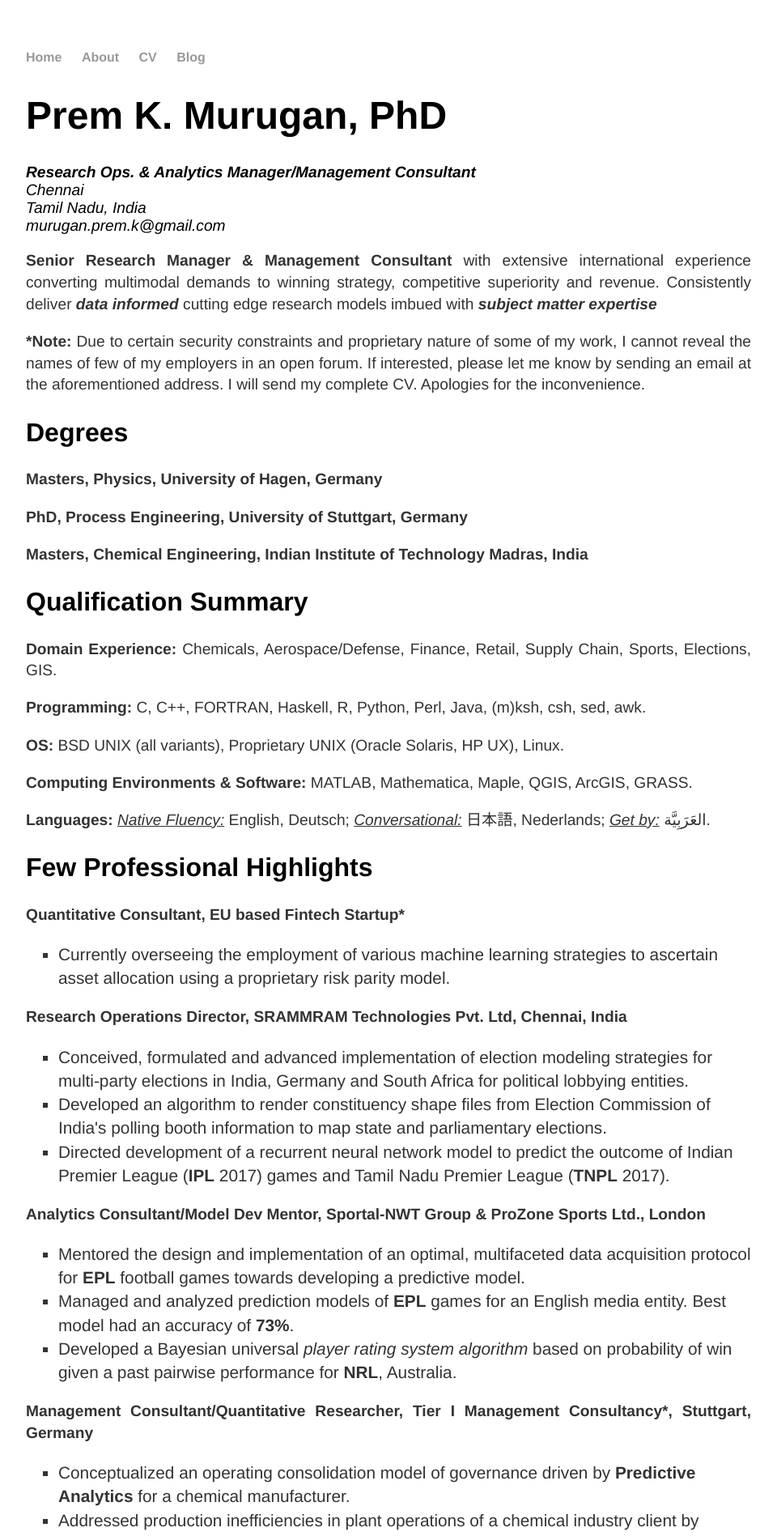
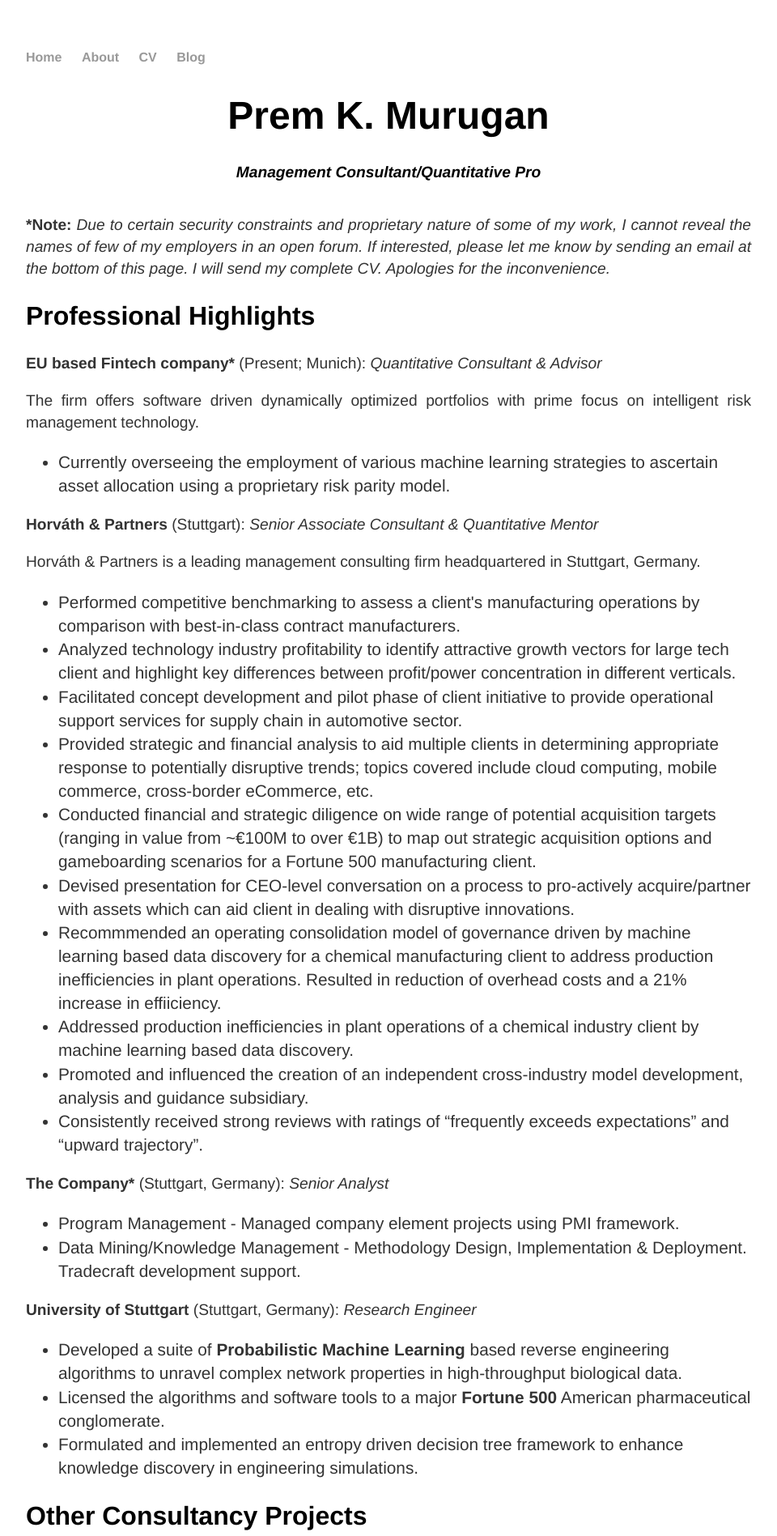
Before and after one commit to DaisukeAramaki/DaisukeAramaki.github.io, a Jekyll site: the page built from cv/index.html, in a window 1280 px wide. Shown: the top 1897 px of the page at 81% size, without its empty margins (160-1120 px from the left). Built offline with Jekyll 4.4.1, drawn with Linux system fonts in a browser that asks for light colours; some of the changed text lies outside the part shown.

Commit message:
Major updates

```diff
--- a/about/index.html
+++ b/about/index.html
@@ -3,17 +3,19 @@
 title: About Prem aka Daisuke Aramaki
 ---
 
-		<div class="about">
+		 <div class="about">
+                        <center><img src="https://i.imgur.com/cIqjO7g.png" alt=""  width="750" height="358"  id="hp"/></center>
 
-                        <h1>About</h1>
-		        <img src="https://i.imgur.com/WYNFNFC.jpg" alt="" width="150" height="186" id="hp"/>
-			<p style='text-align: justify;'> The grumpy old dog from Section 9 has been one of my favorite characters of all time and my most used online moniker. As a result, a lot of folks on various tech sites, blogs and forums know me as Daisuke Aramaki for more than a decade and a half now. I am in the process of resurrecting my online life after a long absence and decided to use this 9 year old account for my site pages.</p>
-			<p style='text-align: justify;'> My real name is Prem and I'm a Theoretical Physicist plus Chemical Engineer from Chennai, India. Quantitative research/consulting is my strong suit and I have been fortunate enough to have deeply explored this area across diverse domains in my career thus far. I lived and worked in EU for more than 14 years as a Research Manager and Management Consultant specializing in Analytics before coming back to Chennai. At the moment, I'm working remotely for a specialized European fintech firm.</p>
-			<p style='text-align: justify;'> I'm also available for hire as a freelance researcher, analytics consultant and advisor. Do contact me at my email if you're interested in working with me. In addition to English, I also speak good Japanese, Dutch and fluent German. Feel free to communicate in any of the aforementioned languages. Check out my CV page for some specifics. Also see my other blog for more information.</p>
+		  <p style='text-align: justify;'> The  <a href="http://ghostintheshell.wikia.com/wiki/Daisuke_Aramaki">grumpy old dog</a> from <a href="https://en.wikipedia.org/wiki/Public_Security_Section_9">Section 9</a> has been one of Prem's favorite characters of all time and his most used online moniker. As a result, a lot of folks on various tech sites, blogs and forums know him as Daisuke Aramaki for more than a decade and a half now. He's in the process of resurrecting his online life after a long absence and decided to use this 9 year old account for the site pages.</p>
+			<p style='text-align: justify;'> Prem is a Quantitative Consultant & Advisor at a EU based fintech firm founded  in Winter of 2014 that offers dynamically optimized portfolios with the aid of proprietary software. Risk management is the firm's lodestar. In addition to overseeing implementation of ML strategies towards asset allocation, he advised the executive team towards driving the Series B funding (culminating in a €30M+ financing from <a href="https://www.blackrock.com/corporate">Blackrock, Inc.</a>).</p>
+			<p style='text-align: justify;'> Previously, Prem was a Management Consultant  (later, Quantitative Expert/Mentor) for <a href="https://www.horvath-partners.com/de/home/">Horv&aacute;th & Partners</a>. He was involved with the Chemicals, Oil & Gas, Automotive and Defense/Intelligence practice groups. His focus areas included advanced analytics, connected platforms, technology infrastructure, supply chain management, frontier technologies in chemical plant operations and new models for intelligence analysis. </p>
+			<p style='text-align: justify;'>Prior to Horv&aacute;th & Partners, Prem was a Quantitative Analyst at a Defense Intelligence Company in Germany. He started out in the Data Mining/Knowledge Management division and quickly grew to be its second in command. His responsibilities included steering model design, guiding  roadmap / implementation, building and managing team of analysts supporting systems development within the company and handling execution for tradecraft support.</p>
+			<p style='text-align: justify;'>Prem began his research career at <a href="https://www.uni-stuttgart.de">University of Stuttgart</a>, where he developed an array of probabilistic machine learning based reverse engineering algorithms to identify complex network attributes in large-scale, high-throughput biological data. He graduated in Chemical Engineering from <a href="https://www.iitm.ac.in">Indian Institute of Technology Madras (IIT Madras)</a> and holds an additional Masters in Physics from <a href="https://www.fernuni-hagen.de">University of Hagen</a>. He is a comic book, anime & scifi nerd, a self-taught OK programmer, UFO & High Strangeness researcher, <a href="https://oldmanaramaki.wordpress.com">blogger</a> and a sucker for election and sports analytics. He speaks fluent English & German and conversationally adept in Japanese.</p>
+			<p style='text-align: justify;'><em>DISCLAIMER: The views expressed in this site are mine and mine alone and do not necessarily reflect the views of my current (or past) employers, their employees, partners, clients, and/or portfolio companies.</em></p>
 
 			<ul class="contacts">
 				<!-- <li><a href="#">@TwitterHandle</a></li> -->
 			<!--	<li><a href="https://skinwalker.wordpress.com"  style="color:#009DDB">My older blog</a></li> -->
-				<li><a href="https://oldmanaramaki.wordpress.com"  style="color:#009DDB">My current Wastebasket</a></li>
+				<!--<li><a href="https://oldmanaramaki.wordpress.com"  style="color:#009DDB">My current Wastebasket</a></li>-->
 				</ul>
 		</div>
--- a/css/main.css
+++ b/css/main.css
@@ -31,6 +31,6 @@
 }
 /*.cv .download { float: right; font-size: .8em; text-transform: uppercase; } */
 #hp  {
-    float: right;
-    margin: 0 0 0 15px;
+    /*float: center;*/
+    /*margin: 0 0 0 15px;*/
 }
--- a/cv/index.html
+++ b/cv/index.html
@@ -1,89 +1,110 @@
 ---
 layout: default
-title: CV Prem
+title: CV
 ---
 
 	<div class="cv">
 
 
-		                        <h1>Prem K. Murugan, PhD</h1>
+		                        <center><h1>Prem K. Murugan</h1></center>
                                         <address>
-					<strong>Research Ops. & Analytics Manager/Management Consultant</strong><br>
-					Chennai<br>
-					Tamil Nadu, India<br>
+					<center><strong>Management Consultant/Quantitative Pro</strong></center><br>
+				<!--	Chennai<br>
+					Tamil Nadu, India<br>-->
 				<!--	<abbr title="phone">P:</abbr> (+91) 994-025-1780<br>-->
-					<span class="obfuscate">murugan.prem.k@gmail.com</span>
+				<!--	<span class="obfuscate">murugan.prem.k@gmail.com</span> -->
                                         </address>
 
-		<p style='text-align: justify;'><strong>Senior Research Manager & Management Consultant</strong> with extensive international experience converting multimodal demands to winning strategy, competitive superiority and revenue. Consistently deliver <em><strong>data informed</strong></em> cutting edge research models imbued with <em><strong>subject matter expertise</strong></em></p>
+			<p style='text-align: justify;'><strong>*Note:</strong><em> Due to certain security constraints and proprietary nature of some of my work, I cannot reveal the names of few of my employers in an open forum. If interested, please let me know by sending an email at the bottom of this page. I will send my complete CV. Apologies for the inconvenience.</em></p>
 
-		<p style='text-align: justify;'><strong>*Note:</strong> Due to certain security constraints and proprietary nature of some of my work, I cannot reveal the names of few of my employers in an open forum. If interested, please let me know by sending an email at the aforementioned address. I will send my complete CV. Apologies for the inconvenience.</p>
-
-					<h2>Degrees</h2>
-		<p style='text-align: justify;'><strong>Masters, Physics, University of Hagen, Germany </strong></p>
-        	<p style='text-align: justify;'><strong>PhD, Process Engineering, University of Stuttgart, Germany </strong></p>
-		<p style='text-align: justify;'><strong>Masters, Chemical Engineering, Indian Institute of Technology Madras, India </strong></p>
-
-		                        <h2>Qualification Summary</h2>
-               	<p style='text-align: justify;'><strong>Domain Experience: </strong>Chemicals, Aerospace/Defense, Finance, Retail, Supply Chain, Sports, Elections, GIS.</p>
-		<p style='text-align: justify;'><strong>Programming: </strong>C, C++, FORTRAN, Haskell, R, Python, Perl, Java, (m)ksh, csh, sed, awk.</p>
-		<p style='text-align: justify;'><strong>OS: </strong>BSD UNIX (all variants), Proprietary UNIX (Oracle Solaris, HP UX), Linux.</p>
-		<p style='text-align: justify;'><strong>Computing Environments & Software: </strong>MATLAB, Mathematica, Maple, QGIS, ArcGIS, GRASS.</p>
-		<p style='text-align: justify;'><strong>Languages: </strong><em><u>Native Fluency:</u></em> English, Deutsch; <em><u>Conversational:</u></em>  &#26085;&#26412;&#35486;, Nederlands; <em><u>Get by:</u></em>  &#1575;&#1604;&#1593;&#1614;&#1585;&#1614;&#1576;&#1616;&#1610;&#1614;&#1617;&#1577;&#8206;.</p>
-
-		                        <h2>Few Professional Highlights</h2>
-		<p style='text-align: justify;'><strong>Quantitative Consultant, EU based Fintech Startup*</strong>
-                                          <ul type="square">
+			<h2>Professional Highlights</h2>
+     <p style='text-align: justify;'><strong>EU based Fintech company*</strong> (Present; Munich): <em>Quantitative Consultant & Advisor </em></p>
+	   <p style='text-align: justify;'>The firm offers software driven dynamically optimized portfolios with prime focus on intelligent risk management technology.
+										<ul>
 											<li>Currently overseeing the employment of various machine learning strategies to ascertain asset allocation using a proprietary risk parity model.</li>
 										</ul>
 </p>
 
-		<p style='text-align: justify;'><strong>Research Operations Director, SRAMMRAM Technologies Pvt. Ltd, Chennai, India</strong>
-                                         <ul type="square">
-                                            <li>Conceived, formulated and advanced implementation of election modeling strategies for multi-party elections in India, Germany and South Africa for political lobbying entities.</li>
-					   <li>Developed an algorithm to render constituency shape files from Election Commission of India's polling booth information to map state and parliamentary elections.</li>
-                                            <li>Directed development of a recurrent neural network model to predict the outcome of Indian Premier League (<strong>IPL</strong> 2017) games and Tamil Nadu Premier League (<strong>TNPL</strong> 2017).</li>
+<p style='text-align: justify;'><strong>Horv&aacute;th & Partners</strong> (Stuttgart): <em>Senior Associate Consultant & Quantitative Mentor</em>
+	<p style='text-align: justify;'>Horv&aacute;th & Partners is a leading management consulting firm headquartered in Stuttgart, Germany.
+										<ul >
+											<li>Performed competitive benchmarking to assess a client's manufacturing operations by comparison with best-in-class contract manufacturers.</li>
+											<li>Analyzed technology industry profitability to identify attractive growth vectors for large tech client and highlight key differences between profit/power concentration in different verticals.</li>
+											<li>Facilitated concept development and pilot phase of client initiative to provide operational support services for supply chain in automotive sector.</li>
+											<li>Provided strategic and financial analysis to aid multiple clients in determining appropriate response to potentially disruptive trends; topics covered include cloud computing, mobile commerce, cross-border eCommerce,  etc.</li>
+											<li>Conducted financial and strategic diligence on wide range of potential acquisition targets (ranging in value from ~€100M to over €1B) to map out strategic acquisition options and gameboarding scenarios for a Fortune 500 manufacturing client.</li>
+											<li>Devised presentation for CEO-level conversation on a process to pro-actively acquire/partner with assets which can aid client in dealing with disruptive innovations.</li>
+											<li>Recommmended an operating consolidation model of governance driven by machine learning based data discovery for a chemical manufacturing client to address production inefficiencies in plant operations. Resulted in reduction of overhead costs and a 21% increase in effiiciency. </li>
+											<li>Addressed production inefficiencies in plant operations of a chemical industry client by machine learning based data discovery.</li>
+                     <li>Promoted and influenced the creation of an independent cross-industry model development, analysis and guidance subsidiary.</li>
+										 <li>Consistently received strong reviews with ratings of “frequently exceeds expectations” and “upward trajectory”.</li>
 									</ul>
 </p>
 
-		<p style='text-align: justify;'><strong>Analytics Consultant/Model Dev Mentor, Sportal-NWT Group & ProZone Sports Ltd., London</strong>
-                                         <ul type="square">
-                                            <li>Mentored the design and implementation of an optimal, multifaceted data acquisition protocol for <strong>EPL</strong> football games towards developing a predictive model.</li>
-					    <li>Managed and analyzed prediction models of <strong>EPL</strong> games for an English media entity. Best model had an accuracy of <strong>73%</strong>.
-                                            <li>Developed a Bayesian universal <em>player rating system algorithm</em> based on probability of win given a past pairwise performance for <strong>NRL</strong>, Australia.</li>
-                                        </ul>
-
-		</p>
-
-		<p style='text-align: justify;'><strong>Management Consultant/Quantitative Researcher, Tier I Management Consultancy*, Stuttgart, Germany</strong>
-                                          <ul type="square">
-                                            <li>Conceptualized an operating consolidation model of governance driven by <strong>Predictive Analytics</strong> for a chemical manufacturer.</li>
-                                            <li>Addressed production inefficiencies in plant operations of a chemical industry client by machine learning based data discovery.</li>
-					    <li>Promoted and influenced the creation of an independent cross-industry model development, analysis and guidance subsidiary.</li>
-                                        </ul>
-       	       </p>
-
-	       <p style='text-align: justify;'><strong>Senior Analyst, The Company*, Stuttgart, Germany</strong>
-                                          <ul type="square">
+<p style='text-align: justify;'><strong>The Company*</strong>  (Stuttgart, Germany): <em>Senior Analyst</em>
+										<ul >
 											<li> Program Management - Managed company element projects using PMI framework.</li>
 											<li>Data Mining/Knowledge Management - Methodology Design, Implementation & Deployment. Tradecraft development support.</li>
 									</ul>
 
 </p>
 
-		<p style='text-align: justify;'><strong>Research Associate, University of Stuttgart, Germany</strong>
-                                        <ul type="square">
+<p style='text-align: justify;'><strong>University of Stuttgart</strong> (Stuttgart, Germany): <em>Research Engineer</em>
+									<ul>
 											<li>Developed a suite of <strong>Probabilistic Machine Learning</strong> based reverse engineering algorithms to unravel complex network properties in high-throughput biological data.</li>
 <li>Licensed the algorithms and software tools to a major <strong>Fortune 500</strong> American pharmaceutical conglomerate.
 											<li>Formulated and implemented an entropy driven decision tree framework to enhance knowledge discovery in engineering simulations.</li>
 									</ul>
 </p>
 
-					<h2>Other Interests</h2>
-                                        <ul type="square">
-                                            <li>UFO/UAP Phenomena - Research and analyze hot spot and physical evidence cases.</li>
-                                            <li>Cryptozoology and High Strangeness - Investigate Navajo Skinwalker, Wendigo sightings and encounters.</li>
-					    <li>SciFi Genre Analysis - Critical analysis of SciFi movies (<a href="https://skinwalker.wordpress.com/tag/prometheus" style="color:#009DDB">Prometheus</a>) and anime.</li>
+         <h2>Other Consultancy Projects</h2>
+				 <p style='text-align: justify;'><strong>SRAMMRAM Technologies</strong> (Chennai, India):</p>
+         <p style='text-align: justify;'>Predicting multi-party elections - Mathematical model development
+				<ul>
+							<li>Conceived, formulated and advanced implementation of election modeling strategies for multi-party elections in India, Germany and South Africa for political lobbying entities.</li>
+              <li>Developed an algorithm to render constituency shape files from Election Commission of India's polling booth information to map state and parliamentary elections.</li>
+       </ul>
+</p>
+
+			 <p style='text-align: justify;'><strong>ProZone Sports Limited & Sportal-NWT Group</strong> (London, UK):</p>
+			 <p style='text-align: justify;'>Match Prediction in Football & T20 Cricket
+			 <ul>
+						<li>Mentored the design and implementation of an optimal, multifaceted data acquisition protocol for <strong>EPL</strong> football games towards developing a predictive model.</li>
+            <li>Managed and analyzed prediction models of <strong>EPL</strong> games for an English media entity. Best model had an accuracy of <strong>73%</strong>.
+					 <li>Directed development of a recurrent neural network model to predict the outcome of Indian Premier League (<strong>IPL</strong> 2017) games and Tamil Nadu Premier League (<strong>TNPL</strong> 2017).</li>
+				</ul>
+			</p>
+
+
+
+					<h2>Education</h2>
+		     <p style='text-align: justify;'><strong>University of Hagen </strong> (Hagen, Germany): <em>Masters in Physics, Emphasis on Theoretical Physics</em>
+      	<ul>
+					    <li><strong>Thesis:</strong> Tidal disruption events in blackholes - Analysis & Simulation
+				</ul>
+			  </p>
+			  <p style='text-align: justify;'><strong>Indian Institute of Technology Madras </strong> (Chennai, India): <em>Masters in Chemical Engineering, Emphasis on Mathematical Modeling & Simulation</em>
+					<ul>
+						<li><strong>Thesis:</strong> Simulation studies of a cell cycle model of budding yeast - Analysis and coupling with metabolic model
+						</li><strong>Honors:</strong> DAAD fellowship (Thesis realized at University of Stuttgart, Germany), Best Masters Thesis Award (IIT Madras)
+					</ul>
+			</p>
+
+		                        <h2>Skills/Others</h2>
+														<ul>
+														<li>Strategic insight into manufacturing (diverse) industry and analytics landscape.
+		                       <li>Strong coding experience in C/C++, FORTRAN, Haskell, R, Python, Perl & shell.
+	                          <li>Advocate for BSD UNIX (<a href="https://skinwalker.wordpress.com/category/bsd/">Sample</a>). Comfortable with Proprietary UNIX (Oracle Solaris, HP UX), Linux.
+		                       <li>Good experience with MATLAB, Mathematica, Maple, QGIS, ArcGIS, GRASS.
+		                       <li>Fluent in English & German. Conversational in Japanese & Din&eacute; </li>
+													  </ul>
+
+
+					<h2>Weird Interests</h2>
+                                        <ul>
+                                            <li>Research and analyze UFO hot spot and physical evidence cases.</li>
+                                            <li>Investigate Navajo Skinwalker, Wendigo sightings and encounters.</li>
+					                                  <li>Critically analyze SciFi movies (<a href="https://skinwalker.wordpress.com/tag/prometheus">Example</a>) and anime.</li>
                                         </ul>
 
 
--- a/index.html
+++ b/index.html
@@ -16,7 +16,7 @@
 		</nav>
 		<div class="container">
     		<div class="blurb">
-        		<h1>Hi there, I'm Prem aka Daisuke Aramaki!</h1>
+        		<h1>Moin, I'm Prem aka Daisuke Aramaki!</h1>
 				<p>&#38272;&#21069;&#12398;&#23567;&#20711;&#32722;&#12431;&#12396;&#32076;&#12434;&#35501;&#12416;&#12290; <a href="/about" style="color:#009DDB">Read more about my life...</a></p>
     		</div><!-- /.blurb -->
 		</div><!-- /.container -->
```
Also changed, not shown: _posts/2018-10-22-daisuke-aramaki-testing-site.md (+1 -1 lines), _posts/2018-10-29-daisuke-aramaki-career-diversity-boon or bane?.md (+1 -1 lines), 7 other files. Lines whose indentation alone changed are shown as unchanged.
